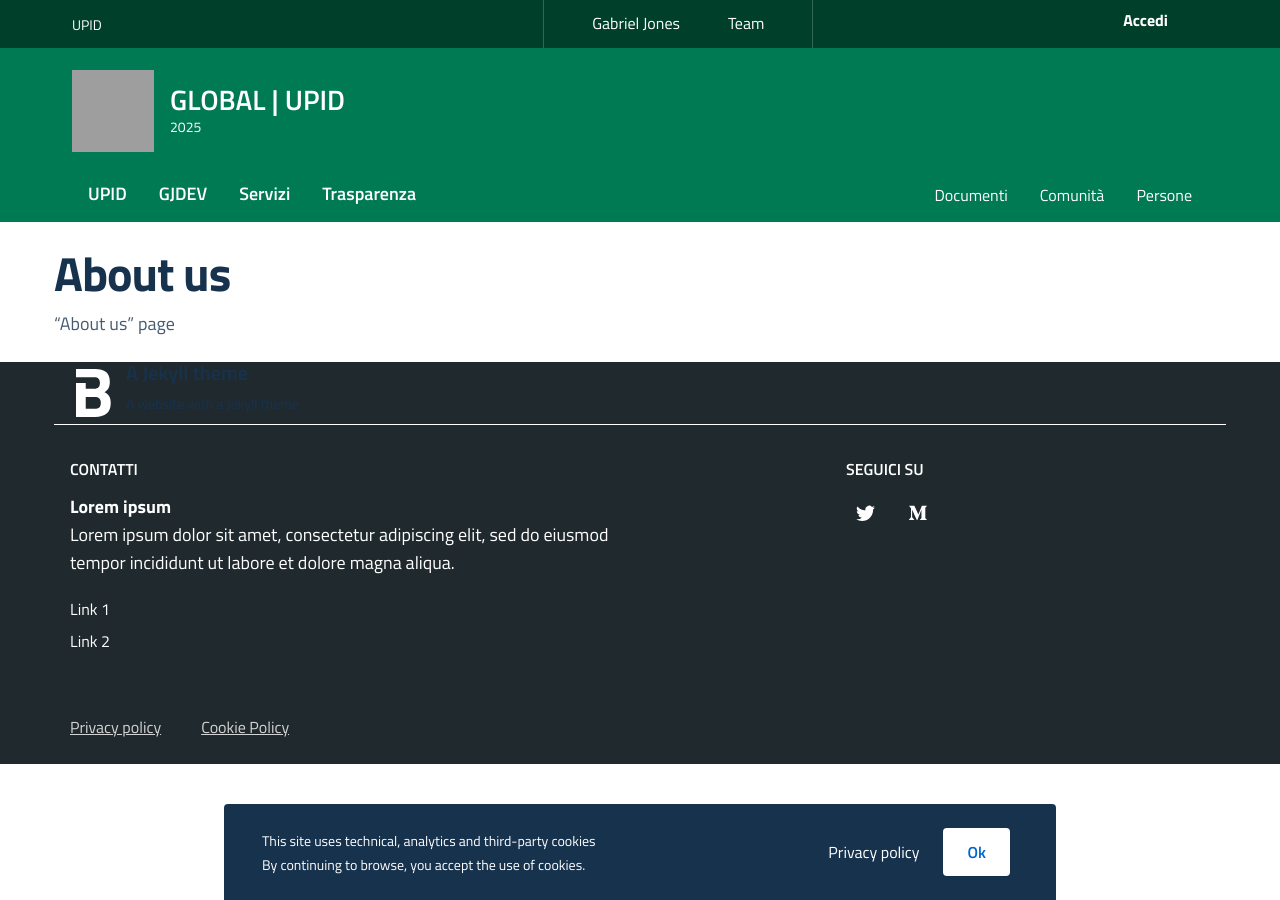
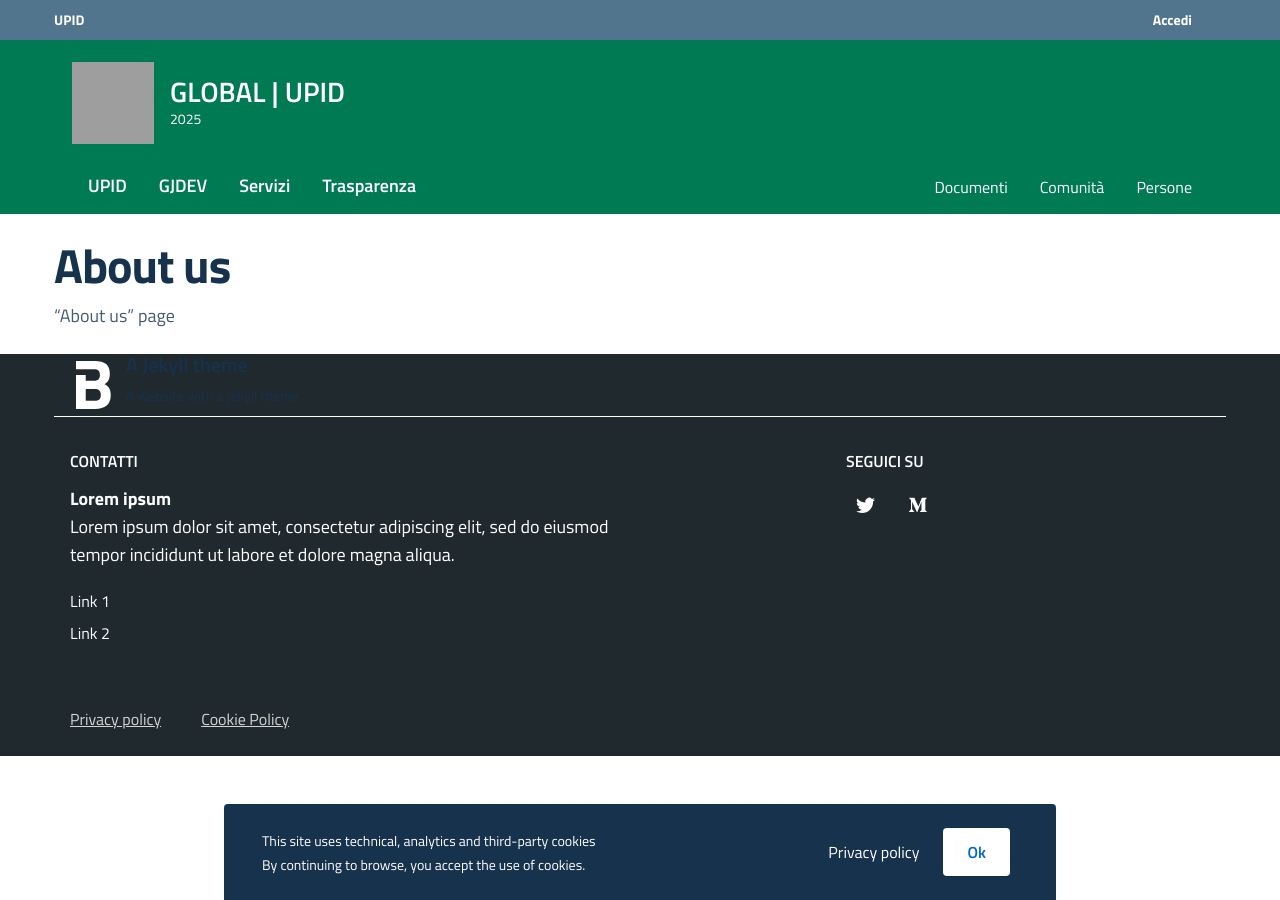
Before and after one commit to gabrieljonesdev/global, a Jekyll site: the page built from en/about-us.md, in a window 1280 px wide. Built offline with Jekyll 4.4.1, drawn with Linux system fonts in a browser that asks for light colours; grey boxes are pictures that could not be loaded.

Commit message:
Update header-slim.html

```diff
--- a/_includes/header/header-slim.html
+++ b/_includes/header/header-slim.html
@@ -1,38 +1,23 @@
-<div class="it-header-slim-wrapper">
+<div id="pre-header" class="bg-petrol">
         <div class="container">
-    <div class="row">
-      <div class="col-12">
-        <div class="it-header-slim-wrapper-content">
-          <a class="d-none d-lg-block navbar-brand" href="https://upid.it/">UPID</a>
-          <div class="nav-mobile">
-            <nav>
-              <a class="it-opener d-lg-none" data-toggle="collapse" href="#menu1" role="button" aria-expanded="false" aria-controls="menu1">
-                <span>UPID</span>
-                <svg class="icon">
-                  <use xlink:href="{{ site.baseurl }}/assets/bootstrap-italia/dist/svg/sprite.svg#it-expand"></use>
-                </svg>
-              </a>
-              <div class="link-list-wrapper collapse" id="menu1">
-                <ul class="link-list">
-                  <li><a href="/persone/gjones/">Gabriel Jones</a></li>
-                  <li><a href="/team/">Team</a></li>
-                </ul>
-              </div>
-            </nav>
-          </div>
+          <div class="row variable-gutters">
+            <div class="col-8">
+              <a href="https://upid.it/" target="_blank"><strong>UPID</strong></a>
+            </div><!-- /col-6 -->
             <div class="col-4 header-utils-wrapper">
               <div class="header-utils">
+                      <a href="https://accounts.zoho.eu/signin">
                         <button type="button" class="icon-text" data-toggle="modal" data-target="#access-modal">
-                  <li><a class="mr-2" href="https://accounts.zoho.eu/signin">Accedi</a></li>
+                          <span class="mr-2">Accedi</span>
                           <div class="icon-wrapper">
                             <svg class="svg-user">
                               <use xmlns:xlink="http://www.w3.org/1999/xlink" xlink:href="#svg-user"></use>
                             </svg>
-                </div></button>
+                          </div>
+                        </button>
+                      </a>
               </div><!-- /header-utils -->
+            </div><!-- /col-4 -->
+          </div><!-- /row -->
+        </div><!-- /container -->
       </div>
-        </div>
-      </div>
-    </div>
-  </div>
-</div>
```
Lines whose indentation alone changed are shown as unchanged.
